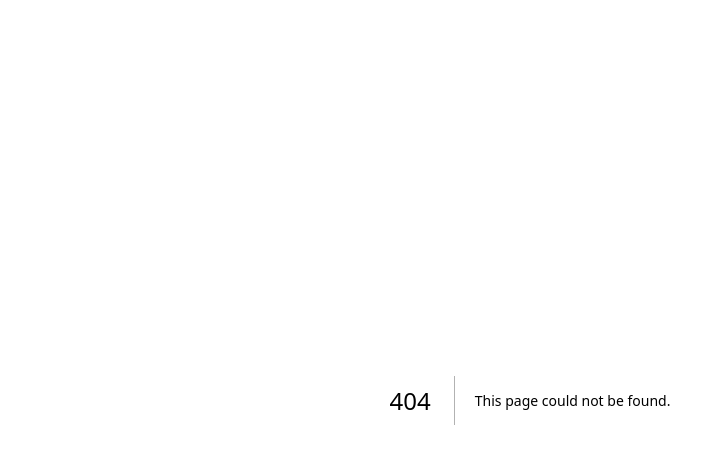
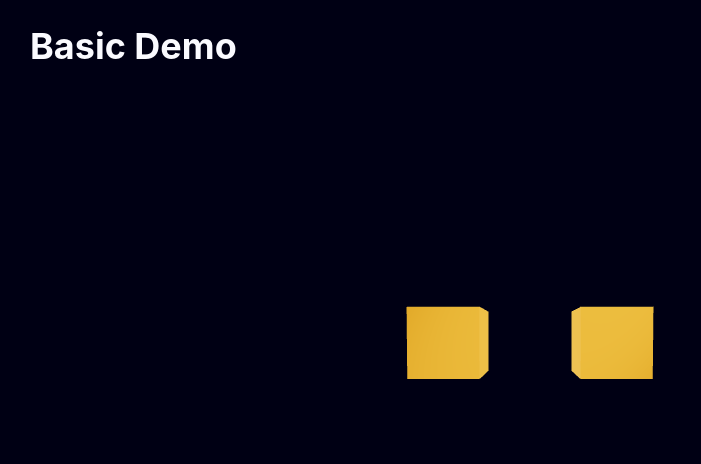
Before and after one commit to chrisweb/nextjs-r3f-starterkit, a Next.js app: page /basic-demo in a window 1280 px wide. Before the commit this address had no page. Shown: the top 464 px of the page, without its empty margins (110-811 px from the left). Built offline with nearby package versions, Linux system fonts and the light colour scheme.

Commit message:
3 basic demos

```diff
--- /dev/null
+++ b/app/basic-demo/page.tsx
@@ -0,0 +1,10 @@
+import BasicDemo from "@/components/basic/Demo"
+
+export default function BasicDemoPage() {
+    return (
+        <>
+            <h1>Basic Demo</h1>
+            <BasicDemo />
+        </>
+    )
+}
--- a/app/globals.css
+++ b/app/globals.css
@@ -1,3 +1,57 @@
+
 :root {
+    --main-background-value: 0 0 20;
+    --main-background-color: rgb(var(--main-background-value));
+    --main-text-value: 250 250 255;
+    --main-text-color: rgb(var(--main-text-value));
+    --main-frontFamily-default: -apple-system, BlinkMacSystemFont, "Segoe UI", Roboto, "Helvetica Neue", Arial, "Noto Sans", sans-serif, "Apple Color Emoji", "Segoe UI Emoji", "Segoe UI Symbol", "Noto Color Emoji";
+    --main-fontSize-big1: 4rem; /* 40px */
+    --main-fontSize-big2: 2.25rem; /* 32px */
+    --main-fontSize-big3: 2rem; /* 28px */
+    --main-fontSize-big4: 1.75rem; /* 24px */
+    --main-fontSize-big5: 1.5rem; /* 22px */
+    --main-fontSize-big6: 1.25rem; /* 20 px */
+    --main-fontSize-default: 1.125rem; /* 18px */
+    --main-fontSize-small: 1rem; /* 16px */
+    --main-fontSize-smaller: 0.875rem; /* 14px */
+    --main-spacing: 32px;
+}
 
+/* high contrast mode */
+@media (prefers-contrast: more) {
+    :root {
+        --main-background-value: 0, 0, 0;
+        --main-text-value: 255, 255, 255;
+    }
 }
+
+*,
+*::after,
+*::before {
+    box-sizing: border-box;
+}
+
+html {
+    scroll-behavior: smooth;
+    text-size-adjust: 100%;
+    font-size: 100%;
+}
+
+body {
+    margin: 0;
+    background-color: var(--main-background-color);
+    color: var(--main-text-color);
+    font-family: var(--main-frontFamily-default);
+    font-size: var(--main-fontSize-default);
+}
+
+main {
+    max-width: 1000px;
+    margin: 0 auto;
+}
+
+canvas {
+    display: block;
+    width: 100%;
+    height: auto;
+}
--- a/app/layout.tsx
+++ b/app/layout.tsx
@@ -14,7 +14,9 @@ export default function RootLayout({
     return (
         <html lang="en">
             <body>
-                {children}
+                <main>
+                    {children}
+                </main>
             </body>
         </html>
     );
--- a/app/page.tsx
+++ b/app/page.tsx
@@ -1,6 +1,12 @@
+import Link from 'next/link'
+
 export default function Home() {
     return (
         <>
+            <h1>Examples</h1>
+            <Link href="/basic-demo">Basic demo</Link>
+            <Link href="/postprocessing-demo">Postprocessing demo</Link>
+            <Link href="/postprocessing-demo">Drei &quot;Selection&quot; demo</Link>
         </>
     )
 }
--- /dev/null
+++ b/components/basic/Demo.tsx
@@ -0,0 +1,19 @@
+'use client'
+
+import { Canvas } from '@react-three/fiber'
+import Box from '@/components/shapes/Box'
+
+const BasicDemo: React.FC = () => {
+
+    return (
+        <Canvas>
+            <ambientLight intensity={Math.PI / 2} />
+            <spotLight position={[10, 10, 10]} angle={0.15} penumbra={1} decay={0} intensity={Math.PI} />
+            <pointLight position={[-10, -10, -10]} decay={0} intensity={Math.PI} />
+            <Box position={[-1.2, 0, 0]} />
+            <Box position={[1.2, 0, 0]} />
+        </Canvas>
+    )
+}
+
+export default BasicDemo
--- /dev/null
+++ b/components/drei/selection/Demo.tsx
@@ -0,0 +1,23 @@
+'use client'
+
+import { Canvas } from '@react-three/fiber'
+import Box from '@/components/shapes/Box'
+import { EffectComposer, Outline, Selection, Select } from '@react-three/postprocessing'
+
+const PostProcessingDemo: React.FC = () => {
+
+    return (
+        <Canvas>
+            <Selection>
+                <EffectComposer multisampling={8} autoClear={false}>
+                    <Outline blur edgeStrength={100} width={1000} />
+                </EffectComposer>
+                <Select enabled>
+                    <Box position={[0, 0, 0]} />
+                </Select>
+            </Selection>
+        </Canvas>
+    )
+}
+
+export default PostProcessingDemo
--- /dev/null
+++ b/components/postprocessing/Demo.tsx
@@ -0,0 +1,27 @@
+'use client'
+
+import { Canvas } from '@react-three/fiber'
+import Box from '@/components/shapes/Box'
+import { EffectComposer, Bloom } from '@react-three/postprocessing'
+
+const PostProcessingDemo: React.FC = () => {
+
+    return (
+        <Canvas>
+            <ambientLight intensity={Math.PI / 2} />
+            <spotLight position={[10, 10, 10]} angle={0.15} penumbra={1} decay={0} intensity={Math.PI} />
+            <pointLight position={[-10, -10, -10]} decay={0} intensity={Math.PI} />
+            <Box position={[-1.2, 0, 0]} />
+            <Box position={[1.2, 0, 0]} />
+            <EffectComposer>
+                <Bloom
+                    luminanceThreshold={0.08}
+                    intensity={0.7}
+                    luminanceSmoothing={0.01}
+                />
+            </EffectComposer>
+        </Canvas>
+    )
+}
+
+export default PostProcessingDemo
--- /dev/null
+++ b/components/shapes/Box.tsx
@@ -0,0 +1,37 @@
+'use client'
+
+import { useRef, useState } from 'react'
+import type { PropsWithChildren } from 'react'
+import type { Vector3 } from '@react-three/fiber'
+import { Mesh } from 'three'
+import { useFrame } from '@react-three/fiber'
+
+interface IProps extends PropsWithChildren {
+    position: Vector3
+}
+
+const Box: React.FC<IProps> = (props) => {
+
+    // This reference gives us direct access to the THREE.Mesh object
+    const ref = useRef<Mesh>(null)
+    // Hold state for hovered and clicked events
+    const [hovered, hover] = useState(false)
+    const [clicked, click] = useState(false)
+    // Subscribe this component to the render-loop, rotate the mesh every frame
+    useFrame((state, delta) => ref.current && (ref.current.rotation.x += delta))
+
+    return (
+        <mesh
+            {...props}
+            ref={ref}
+            scale={clicked ? 1.5 : 1}
+            onClick={() => click(!clicked)}
+            onPointerOver={(event: React.PointerEvent) => (event.stopPropagation(), hover(true))}
+            onPointerOut={() => hover(false)}>
+            <boxGeometry args={[1, 1, 1]} />
+            <meshStandardMaterial color={hovered ? 'hotpink' : 'orange'} />
+        </mesh>
+    )
+}
+
+export default Box
```
Also changed, not shown: app/postprocessing-demo/page.tsx (added, +10 -0 lines).
